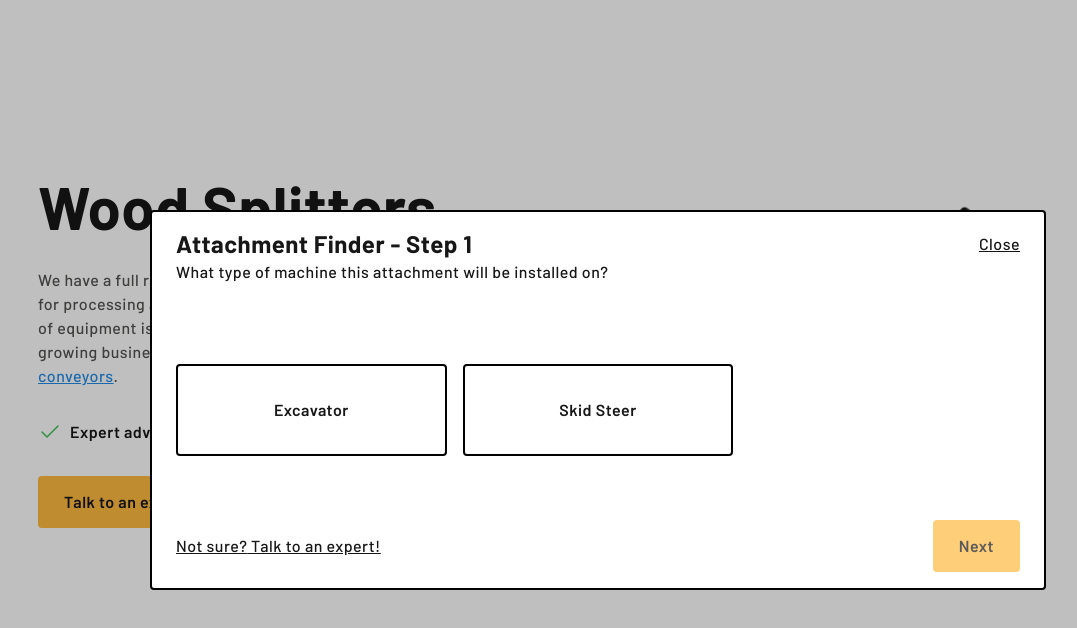
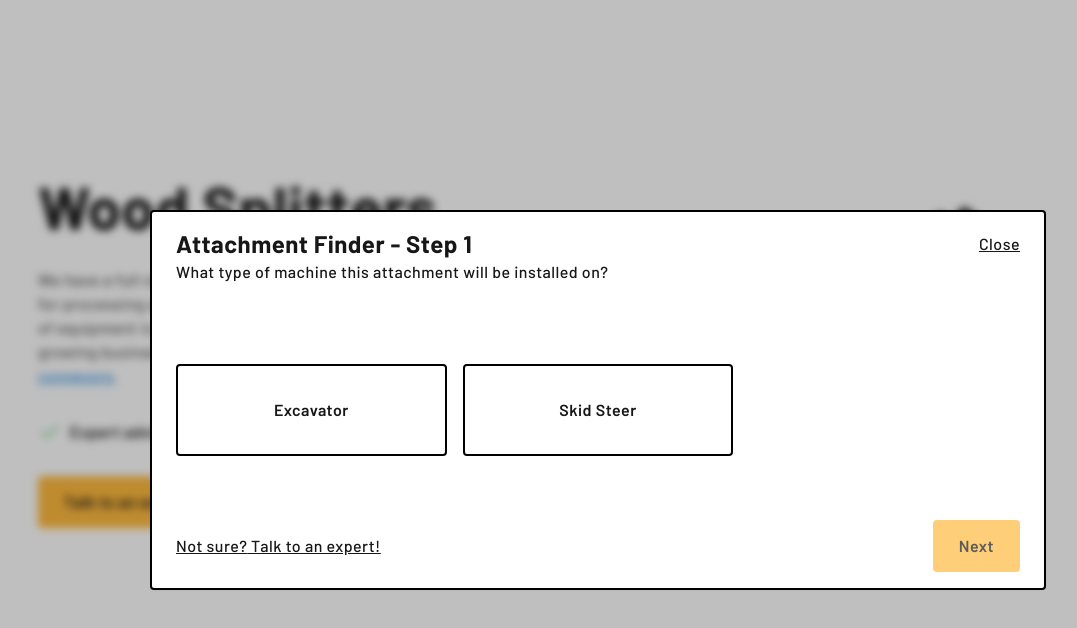
Before and after one commit to rubensrojas/mp-attachment-configurator, a Next.js app: page / in a window 1280 px wide. Both pictures are taken after a click on the button "Attachment Finder". Shown: the top 628 px of the page, without its empty margins (42-1119 px from the left). Built offline with nearby package versions, Linux system fonts and the light colour scheme.

Commit message:
Adding the right hover color for outlined buttons

```diff
--- a/app/globals.css
+++ b/app/globals.css
@@ -39,6 +39,6 @@ a {
 
 .btn--outline {
   @apply py-4 px-6 w-fit block border-2 border-black rounded font-semibold leading-none text-base;
-  @apply transition-colors ease-in-out duration-200 hover:bg-brand-yellow-light hover:border-brand-yellow-light;
+  @apply transition-colors ease-in-out duration-200 hover:bg-brand-yellow-pastel hover:border-brand-yellow-light;
   @apply disabled:opacity-70 disabled:cursor-not-allowed;
 }
--- a/components/modal.tsx
+++ b/components/modal.tsx
@@ -3,8 +3,8 @@ const Modal: React.FC<{
   closeModal: () => void;
 }> = ({ closeModal, children }) => {
   return (
-    <div className="absolute top-0 left-0 w-screen h-screen flex items-center justify-center bg-black bg-opacity-25 animate px-2.5">
-      <div className="relative flex flex-col gap-8 sm:gap-16 px-6 py-4 bg-white rounded border-2 border-black w-full max-w-2xl lg:max-w-4xl">
+    <div className="absolute top-0 left-0 w-screen h-screen flex items-center justify-center bg-black bg-opacity-25 animate px-2.5 backdrop-blur-sm">
+      <div className="relative flex flex-col gap-8 sm:gap-16 px-6 py-4 bg-white rounded border-2 border-black w-full max-w-2xl lg:max-w-4xl shadow-sm">
         <button
           className="absolute right-0 top-0 block w-fit underline leading-8 h-fit mr-6 mt-4"
           type="button"
--- a/tailwind.config.js
+++ b/tailwind.config.js
@@ -17,6 +17,7 @@ module.exports = {
         "brand-black": "#171718",
         "brand-yellow": "#ffba3f",
         "brand-yellow-light": "#ffce66",
+        "brand-yellow-pastel": "#fffaeb",
         "light-gray": "#525351",
       },
       dropShadow: {
```
